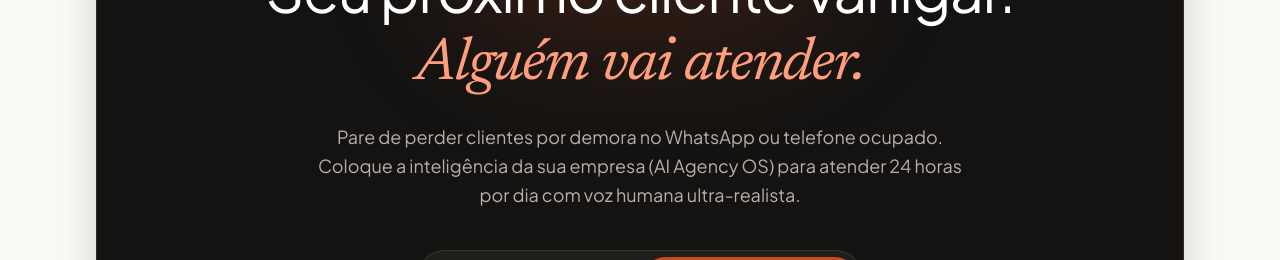
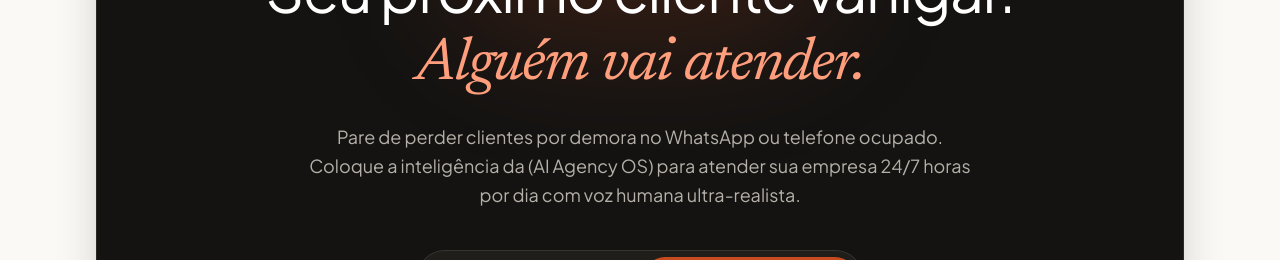
Before and after one commit to FranciscoDGA/vocalisai, a React (Vite) app: page / in a window 1280 px wide. Shown: the part 9780-10040 px from the top of the page. Built offline with nearby package versions, Linux system fonts and the light colour scheme; no server answers; the database is empty.

Commit message:
fix(copy): refine CTA copy to emphasize AI Agency OS serving the client company 24/7

```diff
--- a/src/components/CtaSection.jsx
+++ b/src/components/CtaSection.jsx
@@ -44,7 +44,7 @@ export default function CtaSection({ onOpenDemo, onOpenAuth }) {
             </h2>
 
             <p className="text-base sm:text-lg text-[#B5B0A8] max-w-2xl mx-auto leading-relaxed">
-              Pare de perder clientes por demora no WhatsApp ou telefone ocupado. Coloque a inteligência da sua empresa (AI Agency OS) para atender 24 horas por dia com voz humana ultra-realista.
+              Pare de perder clientes por demora no WhatsApp ou telefone ocupado. Coloque a inteligência da (AI Agency OS) para atender sua empresa 24/7 horas por dia com voz humana ultra-realista.
             </p>
 
             {/* Quick Test Call Form (Pill matching Kloel) */}
```
